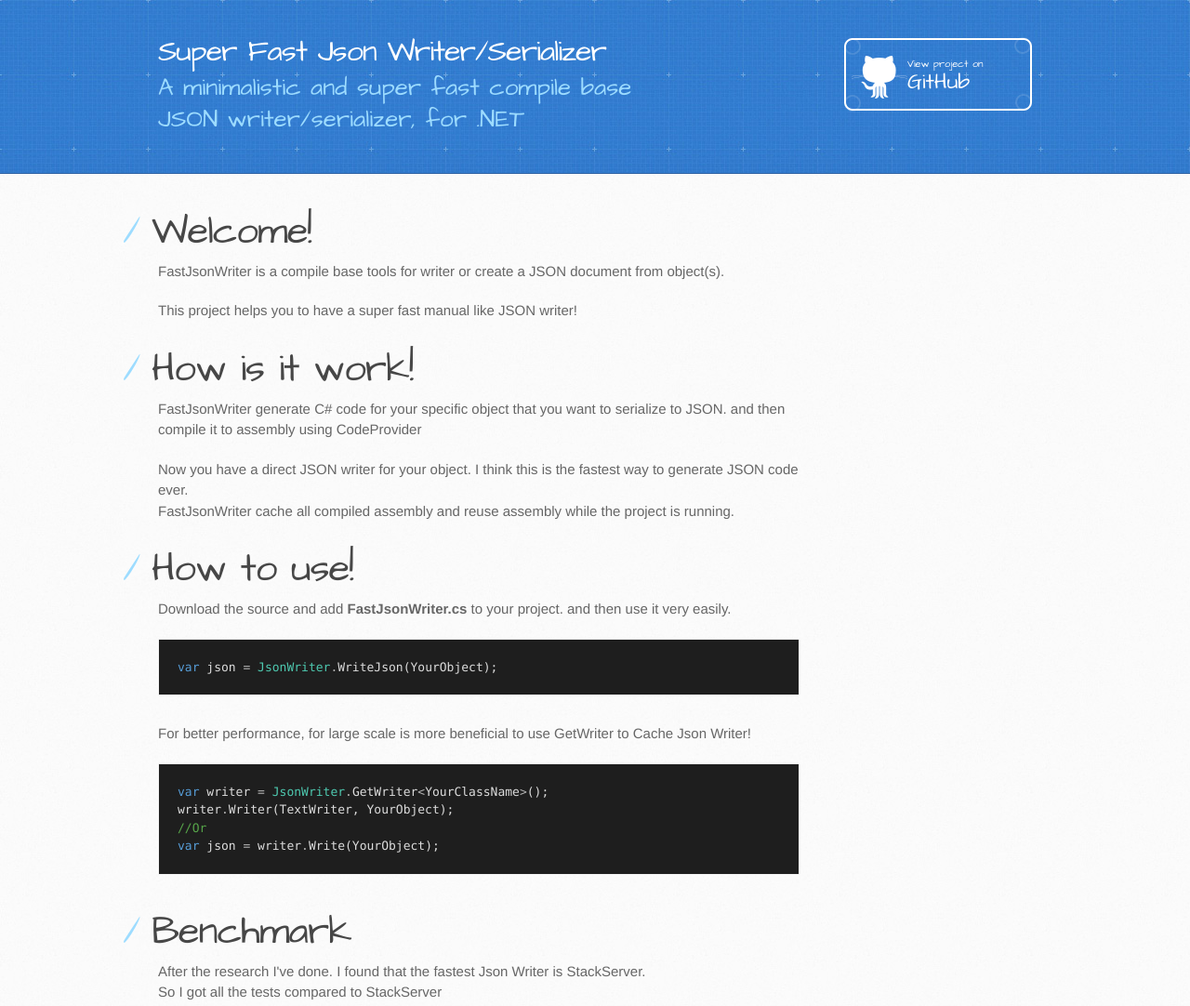
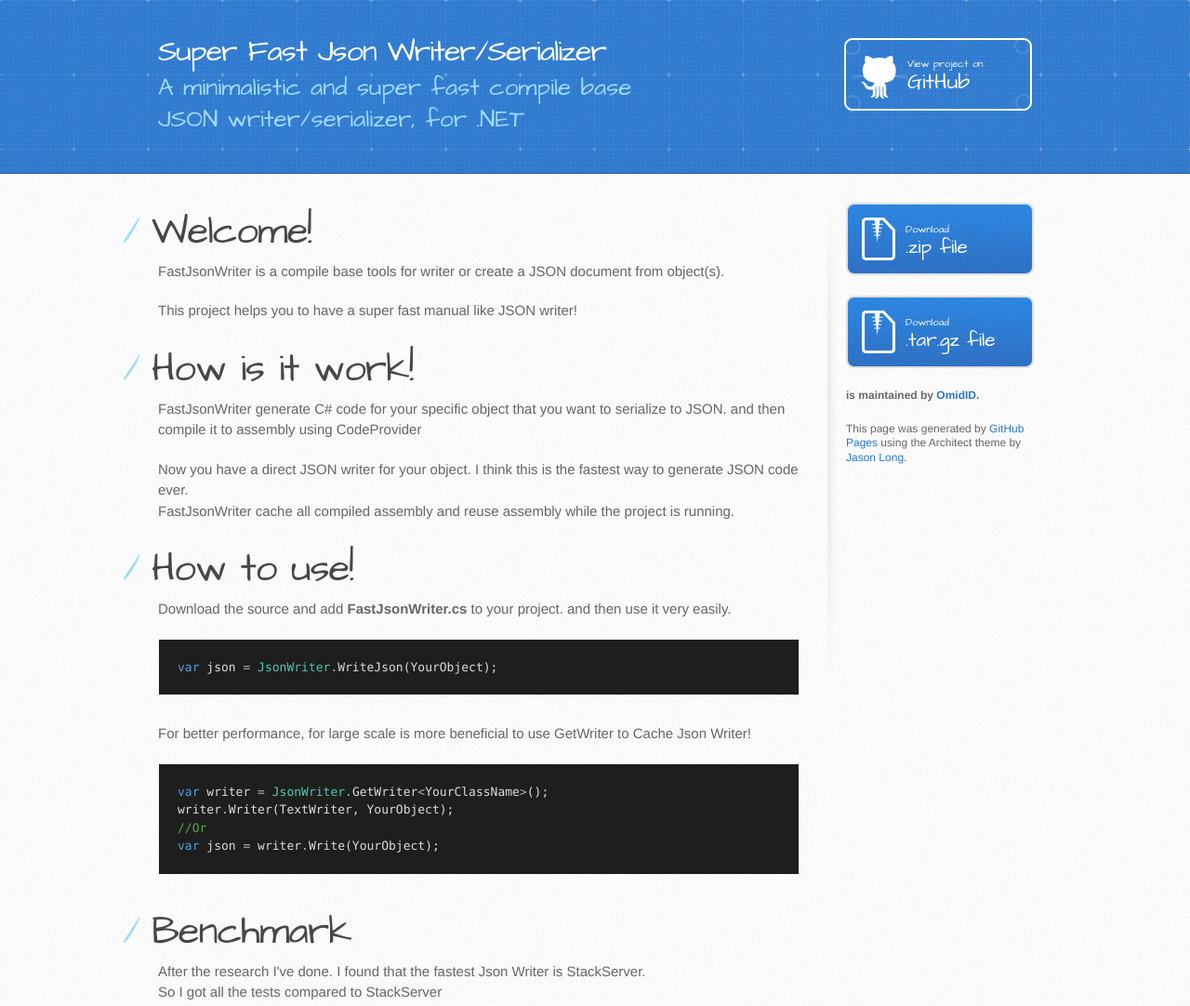
Before and after one commit to OmidID/FastJsonWriter, a plain HTML site: page index.html in a window 1280 px wide. Shown: the top 1082 px of the page at 93% size. Drawn offline with Linux system fonts and the light colour scheme.

Commit message:
sidebar to top

```diff
--- a/stylesheets/stylesheet.css
+++ b/stylesheets/stylesheet.css
@@ -117,6 +117,7 @@ aside#sidebar {
   background: transparent url(../images/sidebar-bg.jpg) 0 0 no-repeat;
   font-size: 12px;
   line-height: 1.3;
+  position: absolute; top: 0; right: 0;
 }
 
 aside#sidebar p.repo-owner,
```
